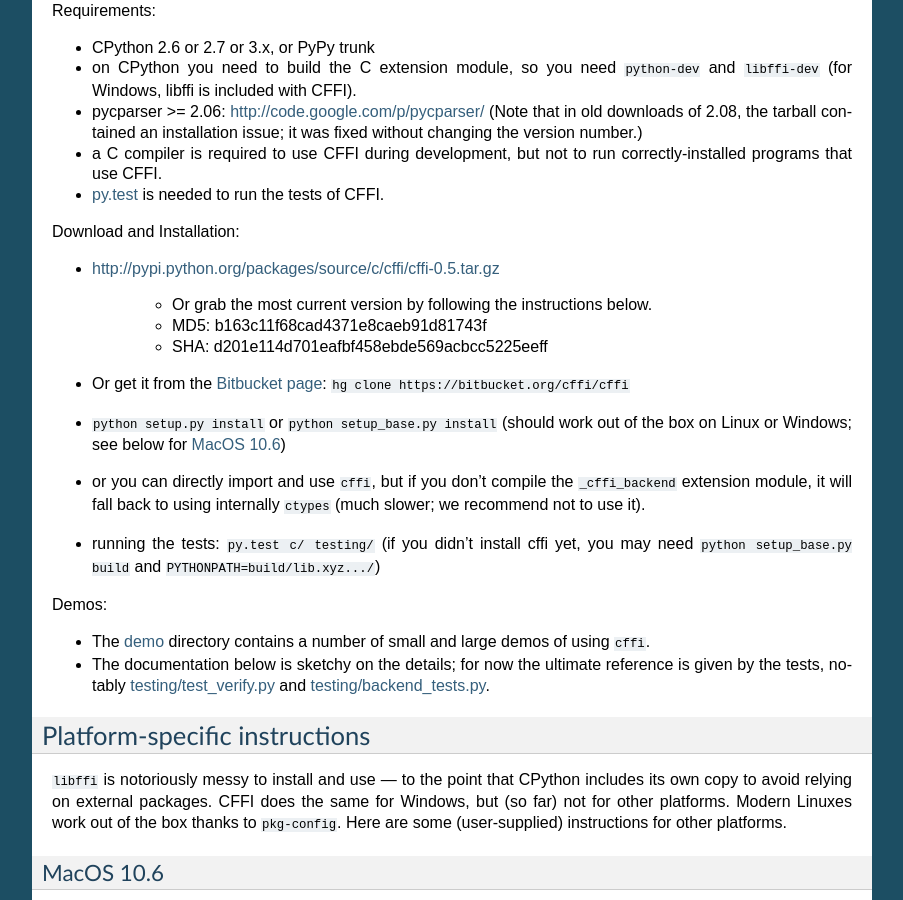
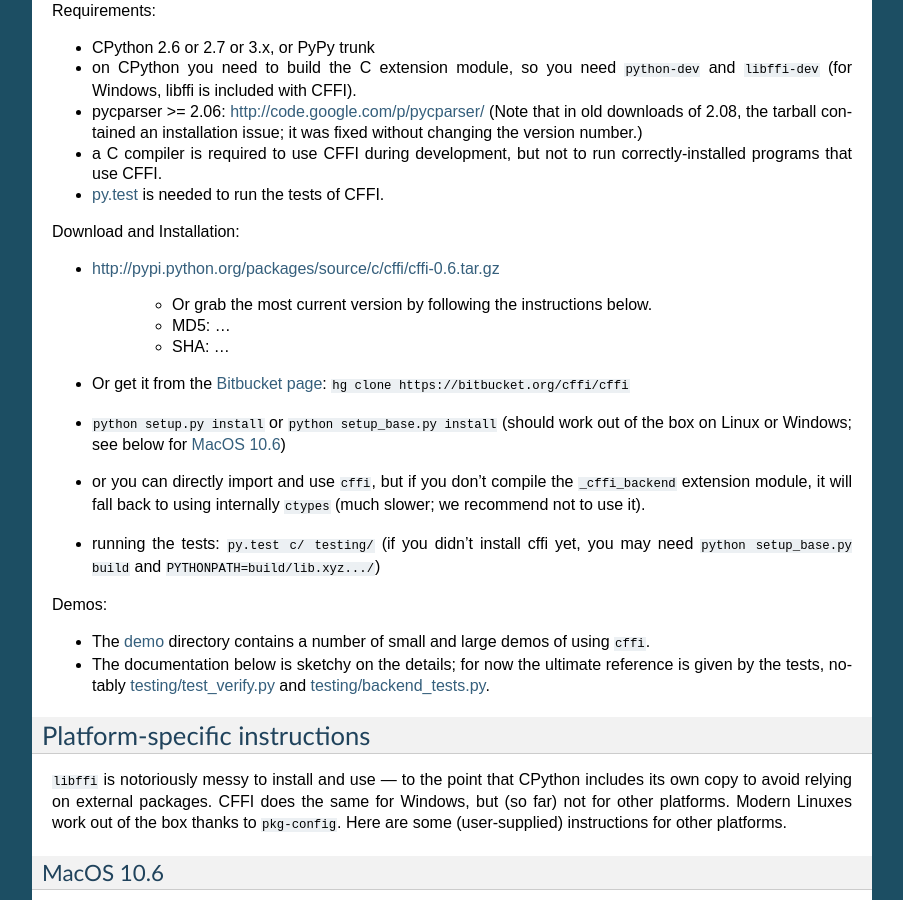
Before and after one commit to python-cffi/cffi, a Sphinx documentation site: the page built from doc/source/index.rst, in a window 1280 px wide and 900 px high, scrolled down 824 px. Shown: the whole window, without its empty margins (198-1101 px from the left). Built offline with Sphinx 7.4.7, drawn with Linux system fonts in a browser that asks for light colours.

Commit message:
Always test the mention of cffi-$VERSION.tar.gz in the docs, even if it does not exist so far, because readthedocs displays the doc of the latest release now by default.

```diff
--- a/doc/source/index.rst
+++ b/doc/source/index.rst
@@ -90,13 +90,13 @@
 
 Download and Installation:
 
-* http://pypi.python.org/packages/source/c/cffi/cffi-0.5.tar.gz
+* http://pypi.python.org/packages/source/c/cffi/cffi-0.6.tar.gz
 
    - Or grab the most current version by following the instructions below.
 
-   - MD5: b163c11f68cad4371e8caeb91d81743f
-
-   - SHA: d201e114d701eafbf458ebde569acbcc5225eeff
+   - MD5: ...
+
+   - SHA: ...
 
 * Or get it from the `Bitbucket page`_:
   ``hg clone https://bitbucket.org/cffi/cffi``
```
Also changed, not shown: 1 other file.
